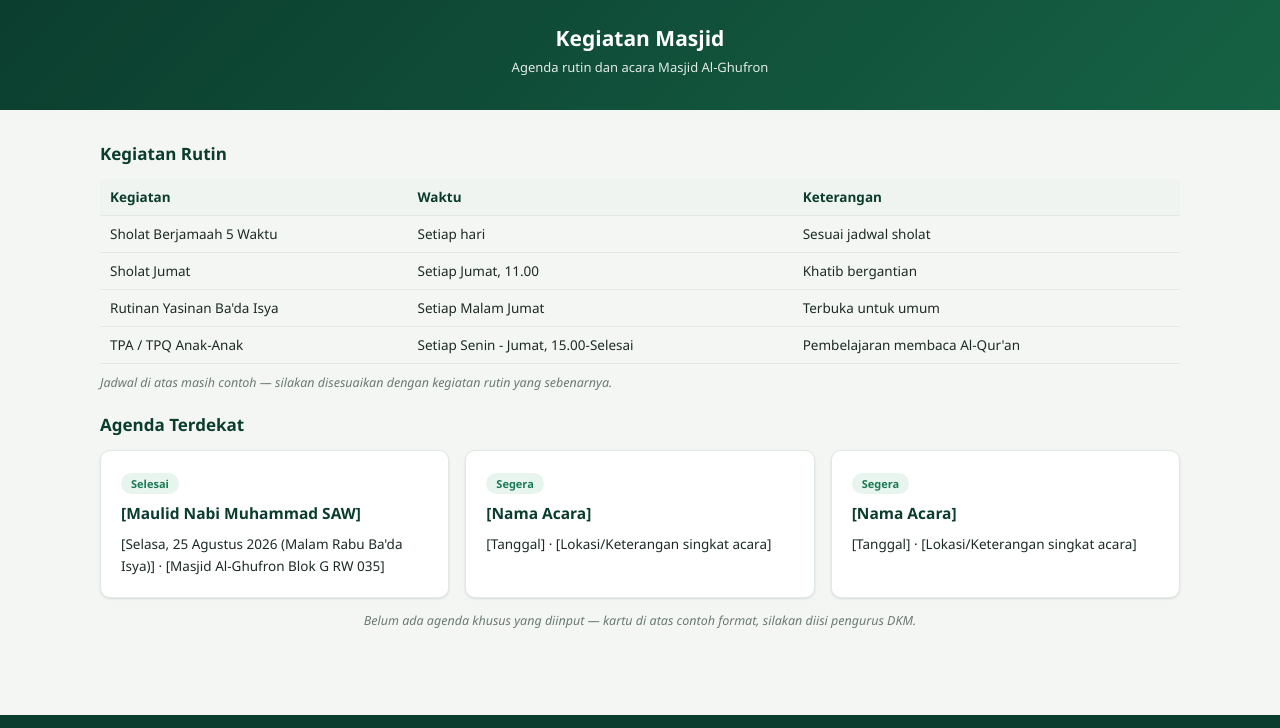
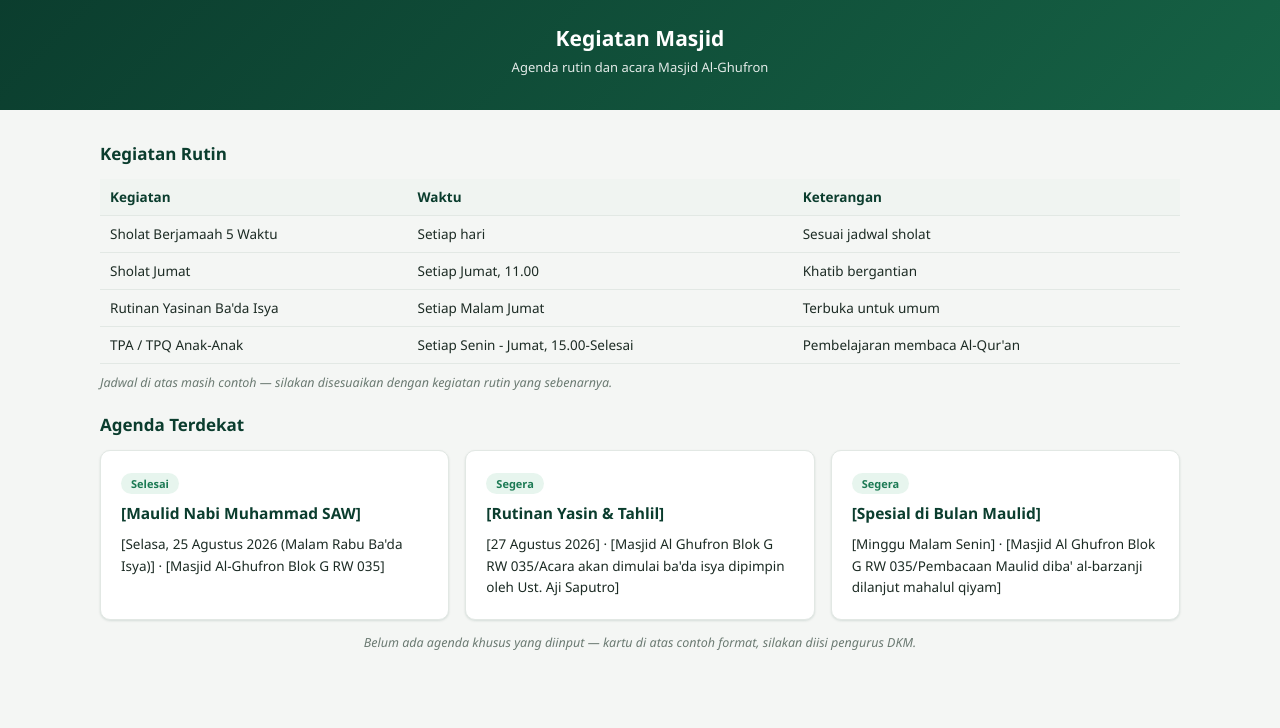
Before and after one commit to basten08/masjid-al-ghufron, a website: page public/kegiatan.html in a window 1280 px wide. Shown: the part 72-800 px from the top of the page. Drawn offline with Linux system fonts and the light colour scheme.

Commit message:
Isi agenda terdekat: Rutinan Yasin & Tahlil dan Spesial Bulan Maulid

```diff
--- a/public/kegiatan.html
+++ b/public/kegiatan.html
@@ -80,13 +80,13 @@
       </div>
       <div class="info-card">
         <div class="tag-pill">Segera</div>
-        <h3>[Nama Acara]</h3>
-        <p>[Tanggal] &middot; [Lokasi/Keterangan singkat acara]</p>
+        <h3>[Rutinan Yasin & Tahlil]</h3>
+        <p>[27 Agustus 2026] &middot; [Masjid Al Ghufron Blok G RW 035/Acara akan dimulai ba'da isya dipimpin oleh Ust. Aji Saputro]</p>
       </div>
       <div class="info-card">
         <div class="tag-pill">Segera</div>
-        <h3>[Nama Acara]</h3>
-        <p>[Tanggal] &middot; [Lokasi/Keterangan singkat acara]</p>
+        <h3>[Spesial di Bulan Maulid]</h3>
+        <p>[Minggu Malam Senin] &middot; [Masjid Al Ghufron Blok G RW 035/Pembacaan Maulid diba' al-barzanji dilanjut mahalul qiyam]</p>
       </div>
     </div>
     <p style="font-size:12.5px; color:var(--muted); margin-top:14px; text-align:center;">
```
